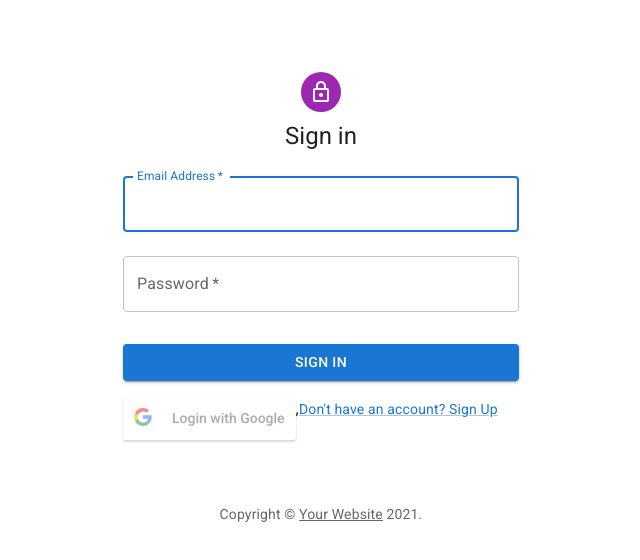
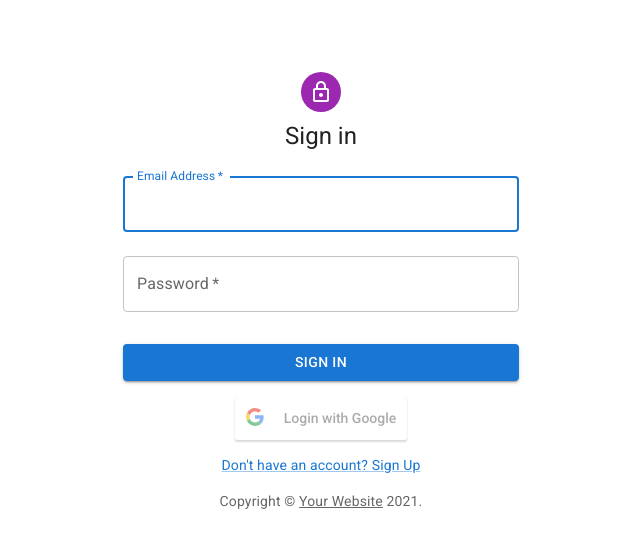
Before and after one commit to dinkha-phan/classroom-ui-project, a React (Create React App) app in the folder classroom-ui/: page /signin in a window 1280 px wide. Shown: the top 560 px of the page, without its empty margins (319-959 px from the left). Built offline with nearby package versions, Linux system fonts and the light colour scheme.

Commit message:
fix UI signIn

```diff
--- a/classroom-ui/src/components/SignIn/SignIn.js
+++ b/classroom-ui/src/components/SignIn/SignIn.js
@@ -69,16 +69,16 @@ export default function SignIn() {
             });
 
     };
-    const responseSucessGoogle = (response) =>{
+    const responseSucessGoogle = (response) => {
         console.log(response);
         axios.post({
             url: "http://localhost:3000/login/google",
-            data: {tokenId: response.tokenId}
+            data: { tokenId: response.tokenId }
         }).then(response => {
             console.log("Google login success", response);
         })
     }
-    const responseErrorGoogle = (response) =>{
+    const responseErrorGoogle = (response) => {
         console.log(response);
     }
 
@@ -130,24 +130,28 @@ export default function SignIn() {
                         >
                             Sign In
                         </Button>
-                        <Grid container>
+                        <div style={{ display: "flex", flexDirection: "column", justifyContent: "center", textAlign: "center" }}>
+                            <div style={{ display: "flex", justifyContent: "space-around", marginBottom: 15 }}>
                                 <GoogleLogin
                                     clientId="241758761089-mhhbbvca0eh6nh60sko4td8tp0iqe6r7.apps.googleusercontent.com"
                                     buttonText="Login with Google"
                                     onSuccess={responseSucessGoogle}
                                     onFailure={responseErrorGoogle}
                                     cookiePolicy={'single_host_origin'}
-                        />,
-                            <Grid item>
+                                    // sx={{ textAlign: "center" }}
+                                    style={{ alignItems: "center", textAlign: "center" }}
+                                />
+                            </div>
+
                             <Link href="/signup" variant="body2">
                                 {"Don't have an account? Sign Up"}
                             </Link>
-                            </Grid>
-                        </Grid>
+                        </div>
+
                     </Box>
                 </Box>
-                <Copyright sx={{ mt: 8, mb: 4 }} />
+                <Copyright sx={{ mt: 2, mb: 4 }} />
             </Container>
-        </ThemeProvider>
+        </ThemeProvider >
     );
 }
```
Lines whose indentation alone changed are shown as unchanged.
